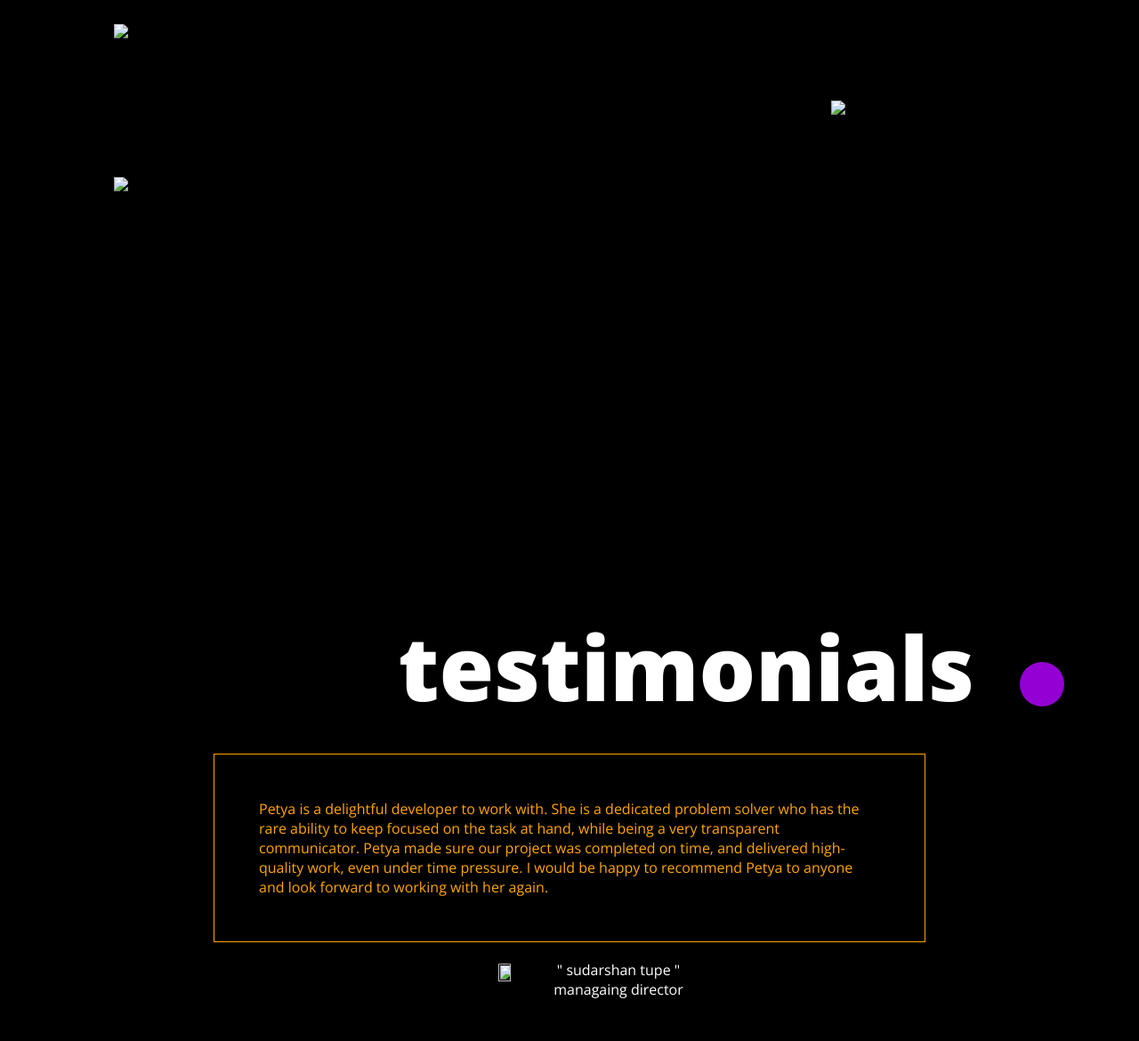
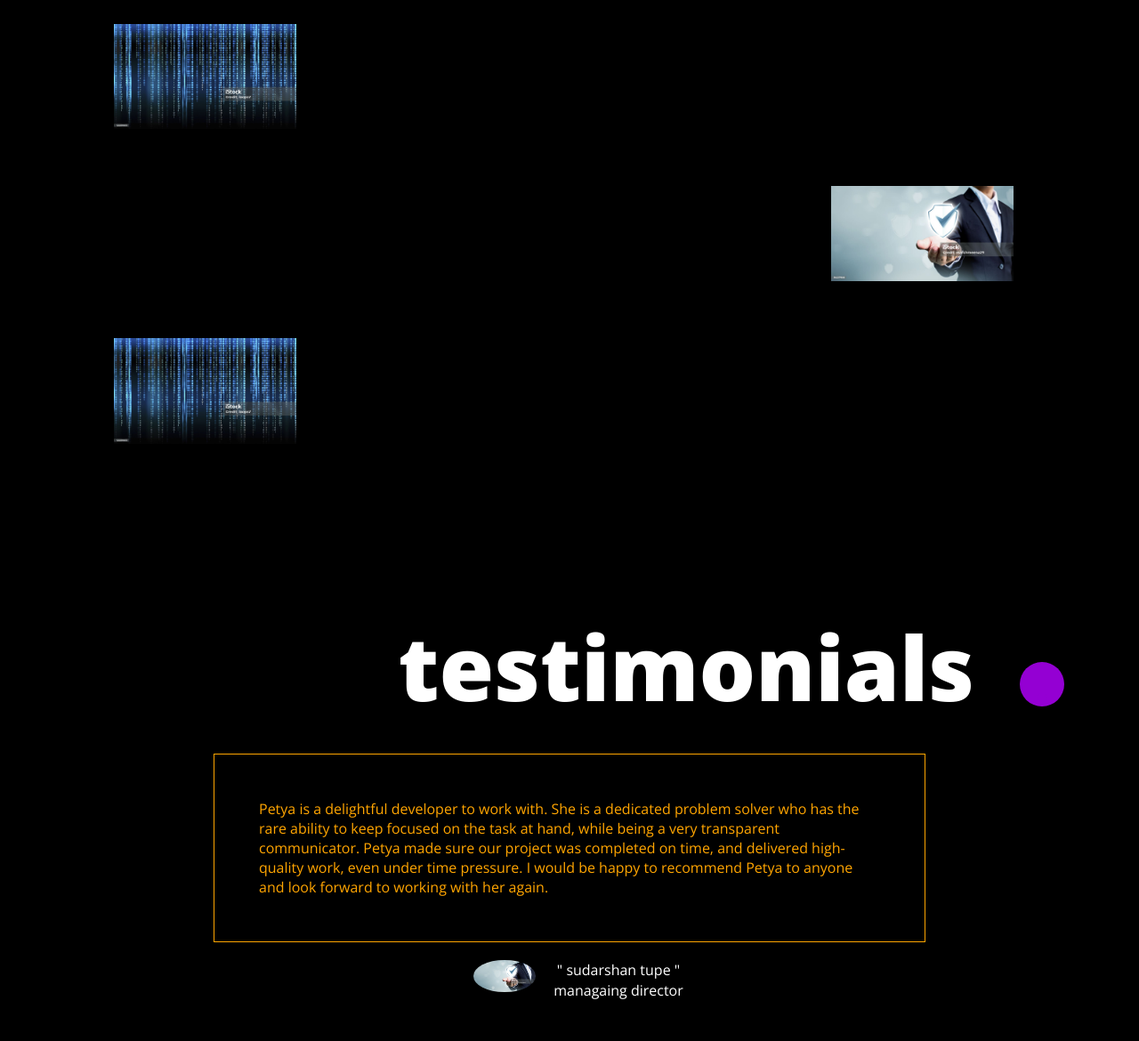
Before and after one commit to DREAMHUNTERSUDA/task, a plain HTML site: page index.html in a window 1280 px wide. Shown: the part 779-1949 px from the top of the page at 89% size. Drawn offline with nearby package versions, Linux system fonts and the light colour scheme.

Commit message:
Update index.html

```diff
--- a/index.html
+++ b/index.html
@@ -54,9 +54,9 @@
                         <span class="dot" style="color: darkviolet; font-size: 50px;">.</span>
                     </div>
                     <ul>
-                        <li class="project-first"><img src="/images/second.jpg" alt="Second Image"></li>
-                        <li class="project-second"><img src="/images/first.jpg" alt="First Image"></li>
-                        <li class="project-third"><img src="/images/second.jpg" alt="Second Image"></li>
+                        <li class="project-first"><img src="/second.jpg" alt="Second Image"></li>
+                        <li class="project-second"><img src="/first.jpg" alt="First Image"></li>
+                        <li class="project-third"><img src="/second.jpg" alt="Second Image"></li>
                     </ul>
                 </div>
             </section>
@@ -80,7 +80,7 @@
 
                 </div>
                 <div class="testimonial-autor">
-                    <img src="/images/first.jpg" alt="">
+                    <img src="/first.jpg" alt="">
                     <div class=" testimonial-autor-details">
                     <p>" sudarshan tupe "</p>
                     <p>managaing director</p>
```
